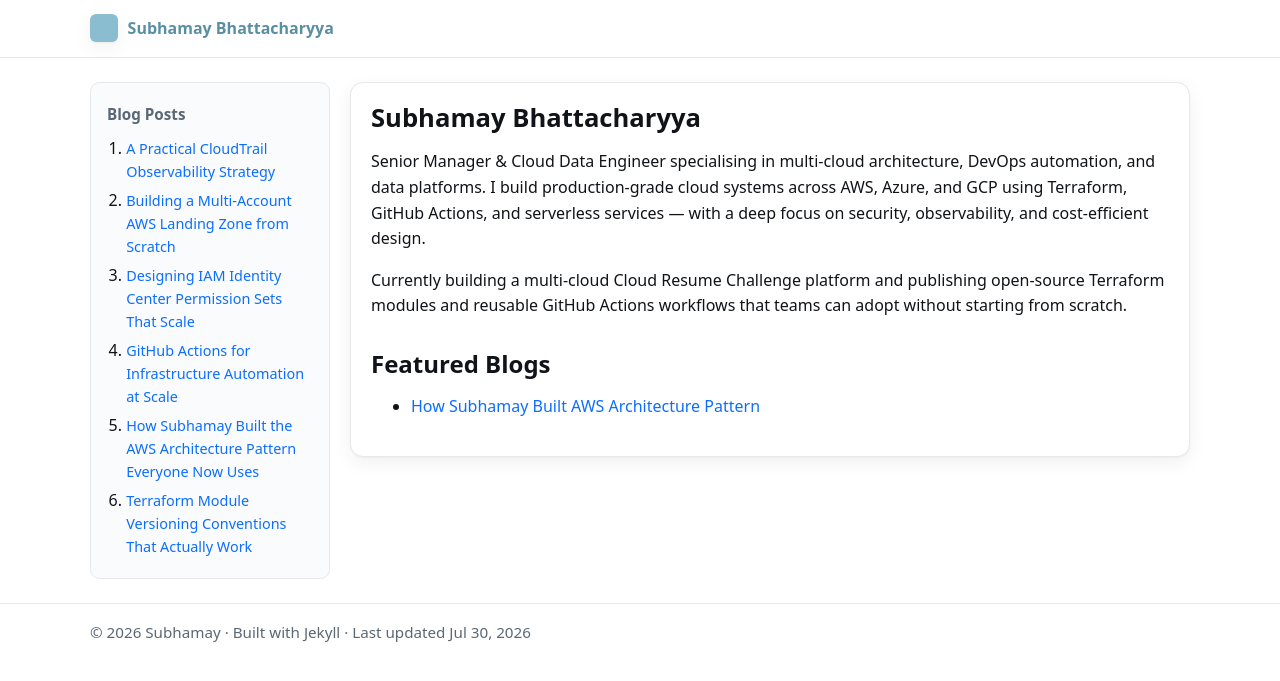
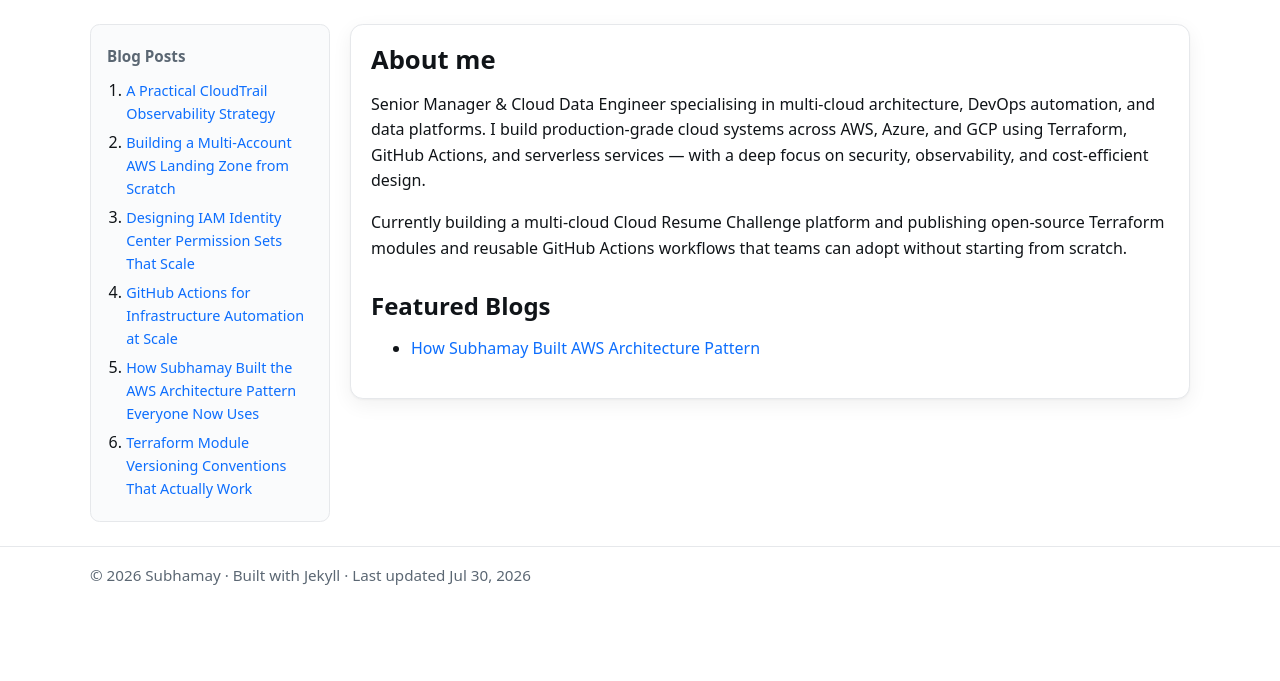
Before and after one commit to subhamay-bhattacharyya/.github, a Jekyll site: the page built from index.md, in a window 1280 px wide. Shown: the top 681 px of the page. Built offline with Jekyll 4.4.1, drawn with Linux system fonts in a browser that asks for light colours; our own code applies the rules of GitHub Pages for plain Markdown files.

Commit message:
Update profile and blog links in README and HTML template; adjust layout settings in config

```diff
--- a/_config.yaml
+++ b/_config.yaml
@@ -3,8 +3,8 @@
 author: Subhamay
 
 # Layout settings
-hide_header: false
-hide_hero: false
+hide_header: true
+hide_hero: true
 # hide_toc: true  # Uncomment to hide TOC globally
 
 # Nav (optional)
--- a/index.md
+++ b/index.md
@@ -2,7 +2,7 @@
 hide_hero: true
 ---
 
-# Subhamay Bhattacharyya
+# About me
 
 Senior Manager & Cloud Data Engineer specialising in multi-cloud architecture, DevOps automation, and data platforms. I build production-grade cloud systems across AWS, Azure, and GCP using Terraform, GitHub Actions, and serverless services — with a deep focus on security, observability, and cost-efficient design.
 
--- a/templates/github_profile.html
+++ b/templates/github_profile.html
@@ -193,5 +193,10 @@ To design and operate **cloud platforms that are secure, automated, observable,
 
 ---
 
+## 📝 Blog
+
+Visit my **[blog](https://subhamay-bhattacharyya.github.io/.github)** for articles on AWS architecture, Terraform, GitHub Actions, IAM, and cloud observability.
+---
+
 *Last generated: {{ generated_at }}*
 *Total repositories: {{ total_repos }}*
```
Also changed, not shown: profile/README.md (+4 -0 lines).
